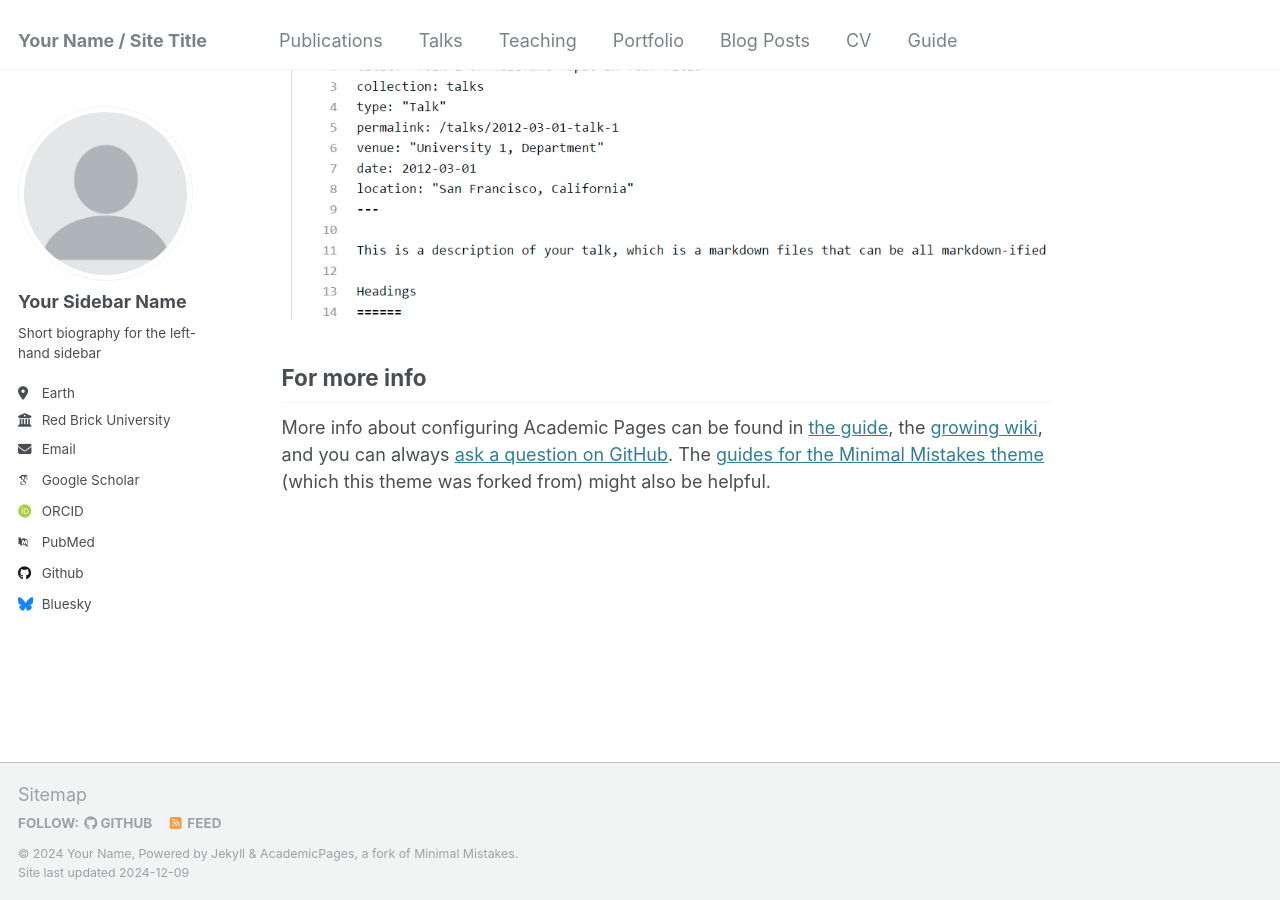
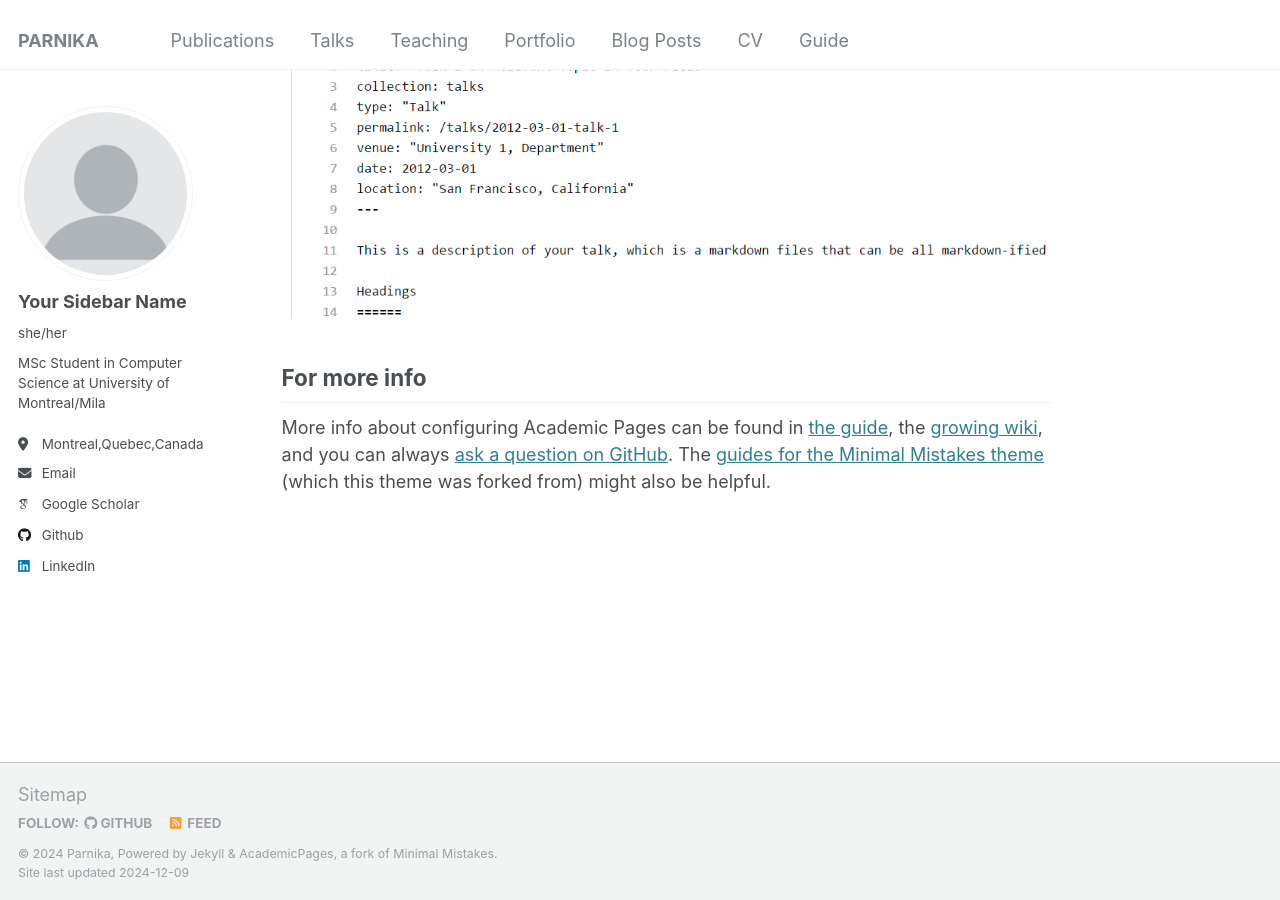
Before and after one commit to parnika31/parnika31.github.io, a Jekyll site: the page built from _pages/about.md, in a window 1280 px wide and 900 px high, scrolled down 2643 px. Built offline with Jekyll 4.4.1, drawn with Linux system fonts in a browser that asks for light colours; some web fonts are replaced.

Commit message:
Update _config.yml

```diff
--- a/_config.yml
+++ b/_config.yml
@@ -8,13 +8,13 @@
 
 # Basic Site Settings
 locale                   : "en-US"
-title                    : "Your Name / Site Title"
+title                    : "PARNIKA"
 title_separator          : "-"
-name                     : &name "Your Name"
-description              : &description "personal description"
-url                      : https://academicpages.github.io # the base hostname & protocol for your site e.g. "https://[your GitHub username].github.io"
+name                     : &name "Parnika"
+description              : &description "MSc Student in Computer Science at University of Montreal/Mila"
+url                      : https://parnika31.github.io # the base hostname & protocol for your site e.g. "https://[your GitHub username].github.io"
 baseurl                  : "" # the subpath of your site, e.g. "/blog"
-repository               : "academicpages/academicpages.github.io"
+repository               : "parnika31/parnika31.github.io"
 
 # Site Author - The following control what appear as part of the author content on the side bar.
 #               If a field is blank the icon and link will not appear, otherwise it will be shown.
@@ -23,56 +23,20 @@ author:
   # Biographic information
   avatar           : "profile.png"
   name             : "Your Sidebar Name"
-  pronouns         : # example: "she/her"
-  bio              : "Short biography for the left-hand sidebar"
-  location         : "Earth"
-  employer         : "Red Brick University"
+  pronouns         : "she/her"
+  bio              : "MSc Student in Computer Science at University of Montreal/Mila"
+  location         : "Montreal,Quebec,Canada"
   uri              : # URL
-  email            : "none@example.org"
+  email            : "parnika3103@gmail.com"
 
   # Academic websites
-  arxiv            : # URL - Update with the correct link to your profile
-  googlescholar    : "https://scholar.google.com/citations?user=PS_CX0AAAAAJ"
-  impactstory      : # URL
-  orcid            : "http://orcid.org/yourorcidurl"
-  semantic         : # URL
-  pubmed           : "https://www.ncbi.nlm.nih.gov/pubmed/?term=john+snow"
-  researchgate     : # URL
-  scopus           : # URL
+  googlescholar    : "https://scholar.google.com/citations?user=eS22yHsAAAAJ&hl=en"
 
   # Repositories and software development
-  bitbucket        : # Username - Update with your username on the site
-  codepen          : # Username
-  dribbble         : # Username
-  github           : "academicpages"
-  kaggle           : # Username
-  stackoverflow    : # User number or user number and name (i.e., use "1" or "1/jeff-atwood")
+  github           : "parnika31"
 
   # Social media
-  bluesky          : "bsky.app" # Replace this with you Bluesky username
-  facebook         : # Username
-  flickr           : # Username
-  foursquare       : # Username
-  goodreads        : # Username
-  google_plus      : # Username
-  keybase          : # Username
-  instagram        : # Username
-  lastfm           : # Username
-  linkedin         : # Username
-  mastodon         : # URL
-  medium           : # URL
-  pinterest        : # Username
-  soundcloud       : # Username
-  steam            : # Username
-  telegram         : # URL
-  tumblr           : # Username
-  twitter          : # Username for X / Twitter
-  vine             : # Username
-  weibo            : # Username
-  wikipedia        : # Username
-  xing             : # Username
-  youtube          : # Username
-  zhihu            : # Username
+  linkedin         : "parnika-siwach"
 
 # Publication Category - The following the list of publication categories and their headings
 publication_category:
```
